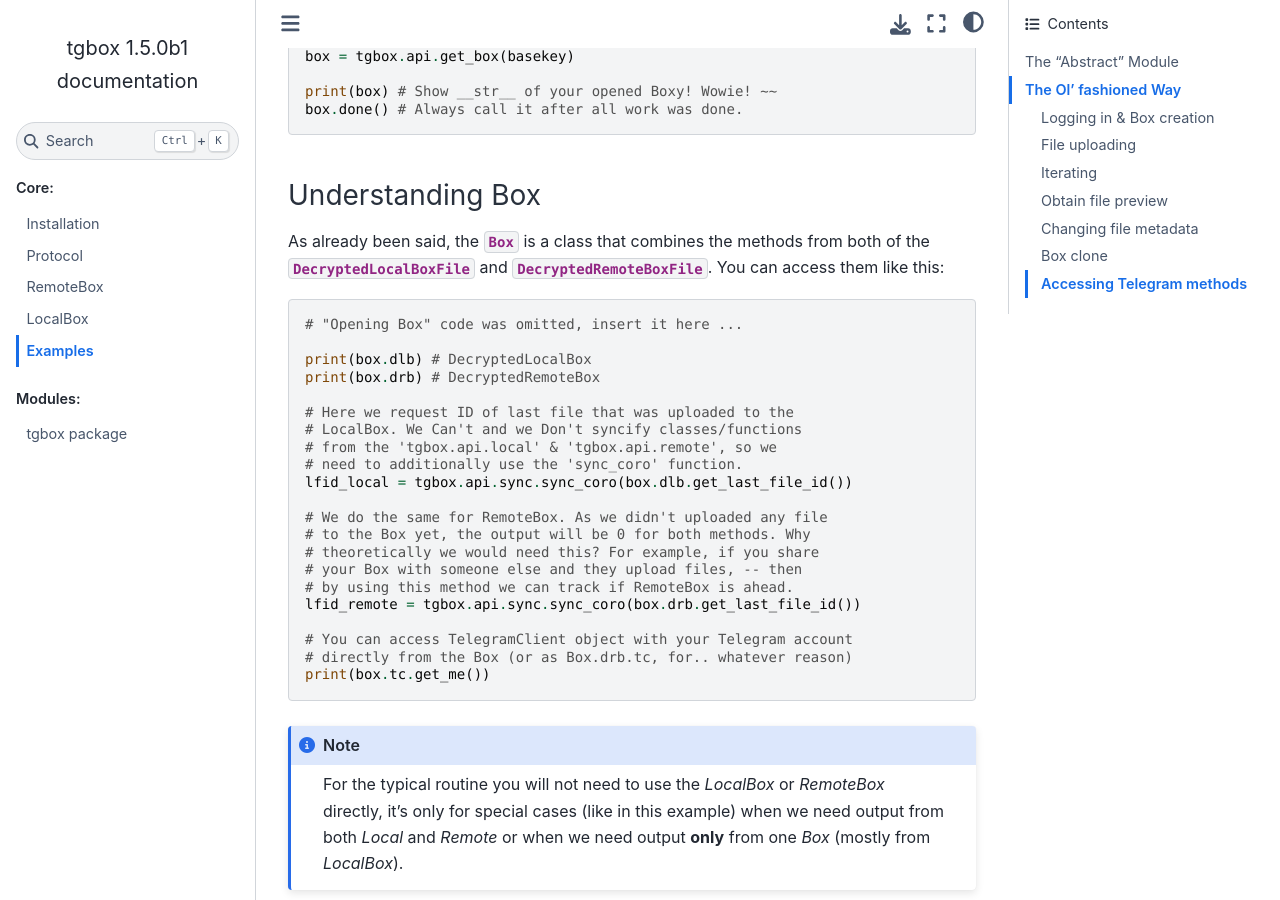
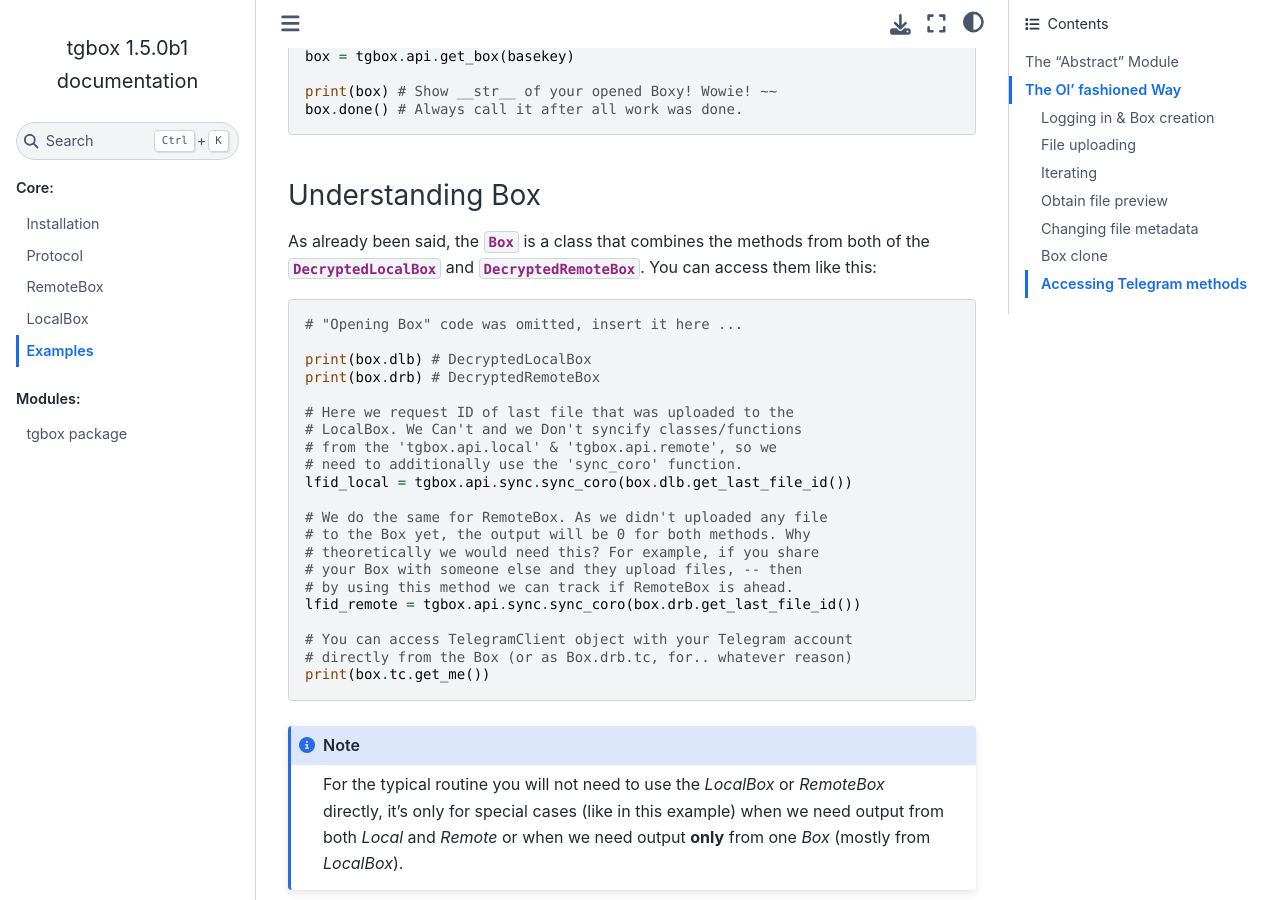
Before and after one commit to NonProjects/tgbox, a Sphinx documentation site: the page built from docs/examples.rst, in a window 1280 px wide and 900 px high, scrolled down 2904 px. Built offline with Sphinx 7.4.7 and the Sphinx Book theme 1.1.4, drawn with Linux system fonts in a browser that asks for light colours.

Commit message:
Update examples.rst

```diff
--- a/docs/examples.rst
+++ b/docs/examples.rst
@@ -191,7 +191,7 @@
 Understanding Box
 +++++++++++++++++
 
-As already been said, the :class:`~tgbox.api.abstract.Box` is a class that combines the methods from both of the :class:`~tgbox.api.local.DecryptedLocalBoxFile` and :class:`~tgbox.api.remote.DecryptedRemoteBoxFile`. You can access them like this:
+As already been said, the :class:`~tgbox.api.abstract.Box` is a class that combines the methods from both of the :class:`~tgbox.api.local.DecryptedLocalBox` and :class:`~tgbox.api.remote.DecryptedRemoteBox`. You can access them like this:
 
 .. code-block:: python
 
```
